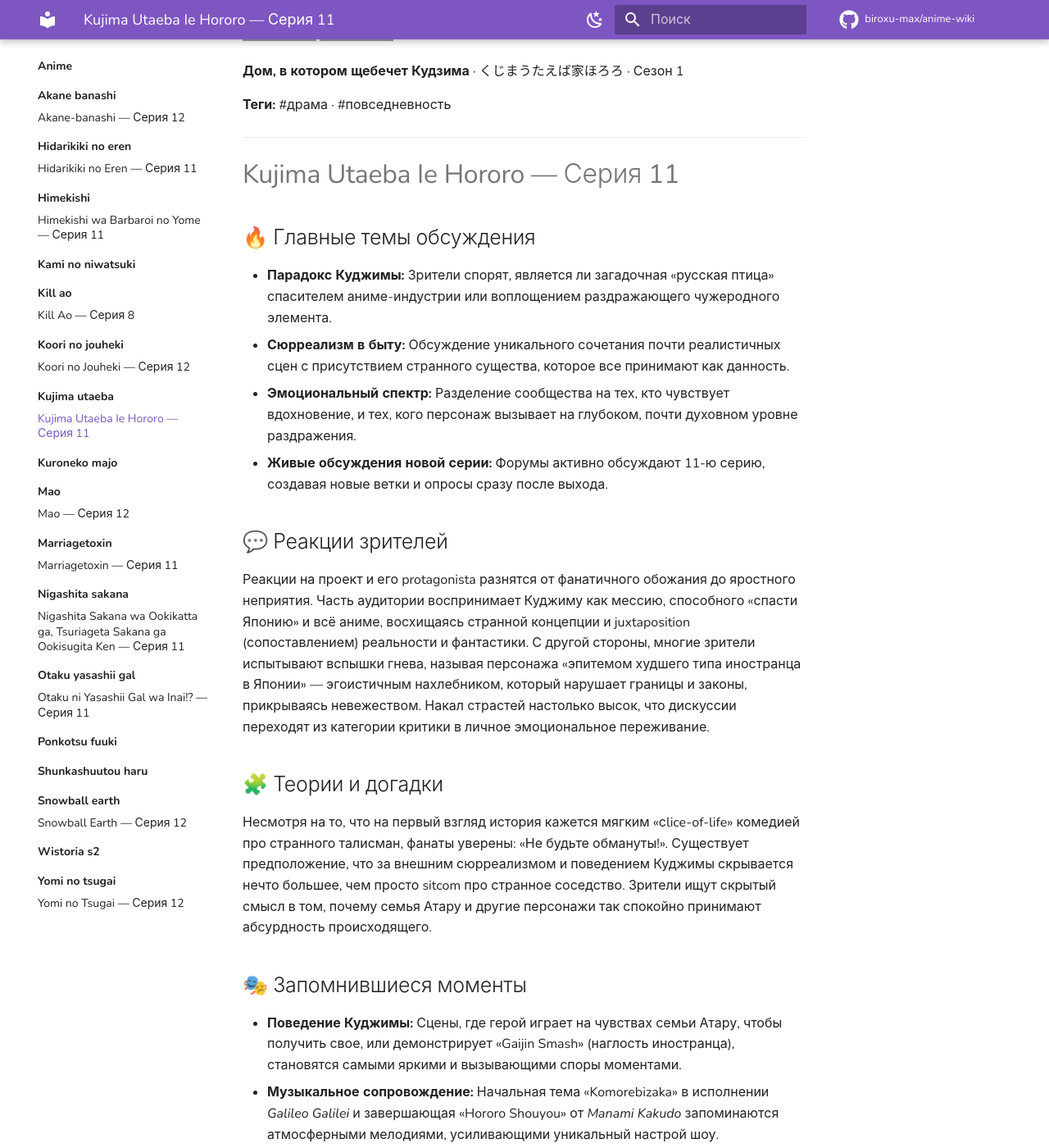
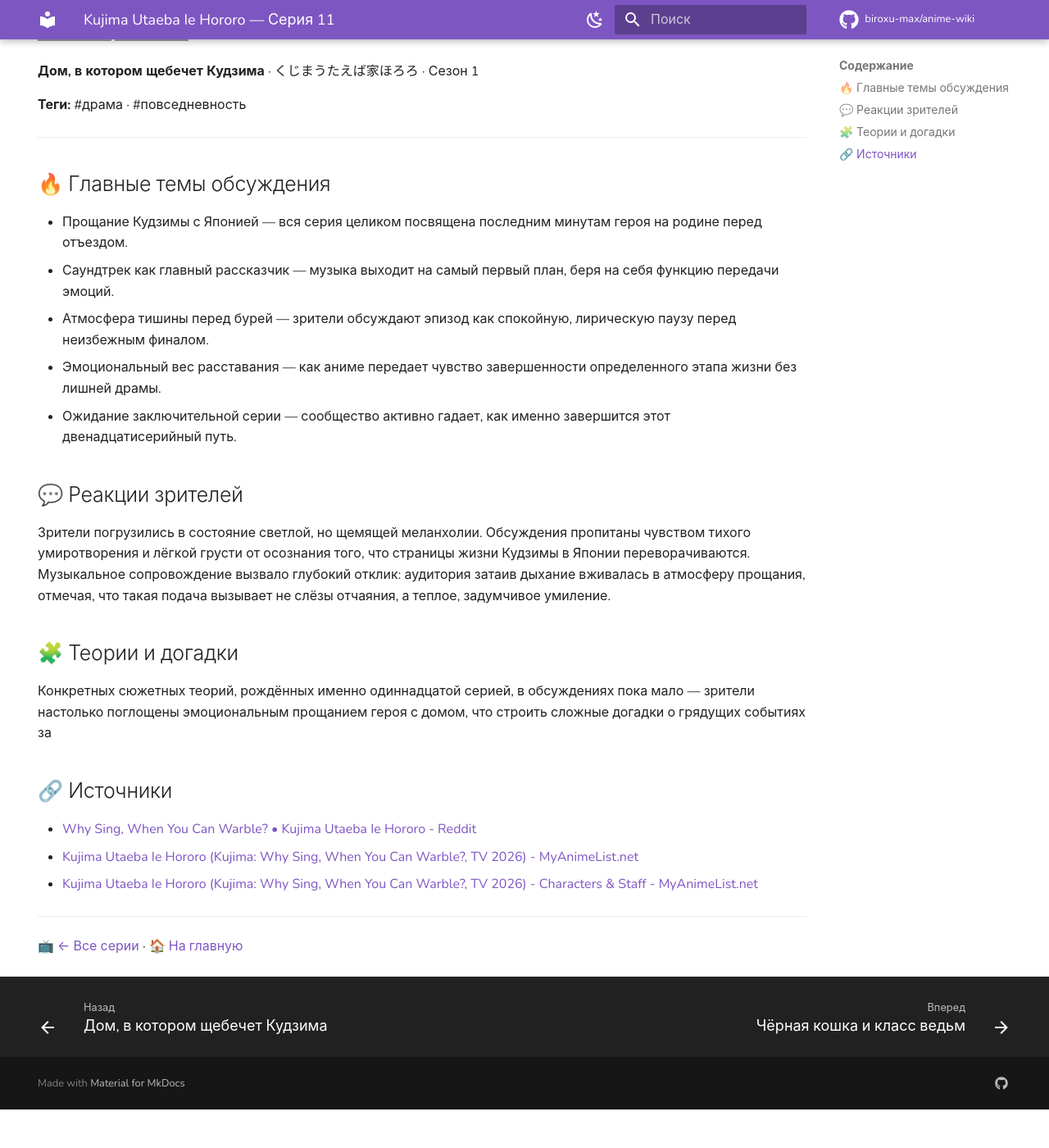
Before and after one commit to biroxu-max/anime-wiki, an MkDocs documentation site: the page built from docs/anime/kujima-utaeba/ep-11.md, in a window 1280 px wide and 1400 px high, scrolled down 237 px. Shown: the whole window at 82% size. Built offline with MkDocs 1.6.1 and Material for MkDocs 9.7.7, drawn with Linux system fonts in a browser that asks for light colours; comment, search, counter and statistics services are not loaded; after the commit the page ends 1590 px from its top, so only the background shows below that; some of the changed text lies outside the part shown; grey boxes are pictures that could not be loaded.

Commit message:
chore(wiki): +kujima-utaeba ep11

```diff
--- a/docs/anime/kujima-utaeba/ep-11.md
+++ b/docs/anime/kujima-utaeba/ep-11.md
@@ -14,40 +16,24 @@ tags:
 
 ---
 
-# Kujima Utaeba Ie Hororo — Серия 11
-
 ## 🔥 Главные темы обсуждения
-- **Парадокс Куджимы:** Зрители спорят, является ли загадочная «русская птица» спасителем аниме-индустрии или воплощением раздражающего чужеродного элемента.
-- **Сюрреализм в быту:** Обсуждение уникального сочетания почти реалистичных сцен с присутствием странного существа, которое все принимают как данность.
-- **Эмоциональный спектр:** Разделение сообщества на тех, кто чувствует вдохновение, и тех, кого персонаж вызывает на глубоком, почти духовном уровне раздражения.
-- **Живые обсуждения новой серии:** Форумы активно обсуждают 11-ю серию, создавая новые ветки и опросы сразу после выхода.
+- Прощание Кудзимы с Японией — вся серия целиком посвящена последним минутам героя на родине перед отъездом.
+- Саундтрек как главный рассказчик — музыка выходит на самый первый план, беря на себя функцию передачи эмоций.
+- Атмосфера тишины перед бурей — зрители обсуждают эпизод как спокойную, лирическую паузу перед неизбежным финалом.
+- Эмоциональный вес расставания — как аниме передает чувство завершенности определенного этапа жизни без лишней драмы.
+- Ожидание заключительной серии — сообщество активно гадает, как именно завершится этот двенадцатисерийный путь.
 
 ## 💬 Реакции зрителей
-Реакции на проект и его protagonista разнятся от фанатичного обожания до яростного неприятия. Часть аудитории воспринимает Куджиму как мессию, способного «спасти Японию» и всё аниме, восхищаясь странной концепции и juxtaposition (сопоставлением) реальности и фантастики. С другой стороны, многие зрители испытывают вспышки гнева, называя персонажа «эпитемом худшего типа иностранца в Японии» — эгоистичным нахлебником, который нарушает границы и законы, прикрываясь невежеством. Накал страстей настолько высок, что дискуссии переходят из категории критики в личное эмоциональное переживание.
+Зрители погрузились в состояние светлой, но щемящей меланхолии. Обсуждения пропитаны чувством тихого умиротворения и лёгкой грусти от осознания того, что страницы жизни Кудзимы в Японии переворачиваются. Музыкальное сопровождение вызвало глубокий отклик: аудитория затаив дыхание вживалась в атмосферу прощания, отмечая, что такая подача вызывает не слёзы отчаяния, а теплое, задумчивое умиление.
 
 ## 🧩 Теории и догадки
-Несмотря на то, что на первый взгляд история кажется мягким «сlice-of-life» комедией про странного талисман, фанаты уверены: «Не будьте обмануты!». Существует предположение, что за внешним сюрреализмом и поведением Куджимы скрывается нечто большее, чем просто sitcom про странное соседство. Зрители ищут скрытый смысл в том, почему семья Атару и другие персонажи так спокойно принимают абсурдность происходящего.
-
-## 🎭 Запомнившиеся моменты
-- **Поведение Куджимы:** Сцены, где герой играет на чувствах семьи Атару, чтобы получить свое, или демонстрирует «Gaijin Smash» (наглость иностранца), становятся самыми яркими и вызывающими споры моментами.
-- **Музыкальное сопровождение:** Начальная тема «Komorebizaka» в исполнении *Galileo Galilei* и завершающая «Hororo Shouyou» от *Manami Kakudo* запоминаются атмосферными мелодиями, усиливающими уникальный настрой шоу.
-
-## 😂 Мемы и шутки
-Конкретные мемы, связанные исключительно с 11-й серией, в обсуждениях пока не зафиксированы. Однако сообщество активно использует фразы вроде «Kujima saved me» в ироничном и искреннем контекстах, обыгрывая парадоксальную любовь-ненависть к главному герою.
-
-## ⚡ Спорные моменты
-Главным предметом споров остается моральный облик Куджимы. Одни считают его поведение («самовлюбленный нахлебник», нарушающий закон ради собственного удовольствия) невыносимым и «отталкивающим». Другие же видят в этом именно ту изюминку, которая отличает сериал от обычных комедий, утверждая, что именно эта странность и делает аниме достойным внимания. Споры о том, портит ли Куджима Японию или наоборот спасает её, не утихают.
-
-## 🎬 Производство и анимация
-Хотя детальные технические разборы 11-й серии в источниках отсутствуют, общее впечатление от проекта складывается как качественная работа над атмосферой. Саундтрек, отмеченный участием таких артистов, как Galileo Galilei, получает высокую оценку за создание нужного настроения. Анимация справляется с задачей передачи контраста между будничной жизнью и сюрреалистическим присутствием птице-существа.
+Конкретных сюжетных теорий, рождённых именно одиннадцатой серией, в обсуждениях пока мало — зрители настолько поглощены эмоциональным прощанием героя с домом, что строить сложные догадки о грядущих событиях за
 
 ## 🔗 Источники
 
-- [Kujima Utaeba Ie Hororo Episode 1 Discussion - Forums - MyAnimeList.net](https://myanimelist.net/forum?topicid=2260099)
+- [Why Sing, When You Can Warble? • Kujima Utaeba Ie Hororo - Reddit](https://www.reddit.com/r/anime/comments/1u976zx/kujima_why_sing_when_you_can_warble_kujima_utaeba)
 - [Kujima Utaeba Ie Hororo (Kujima: Why Sing, When You Can Warble?, TV 2026) - MyAnimeList.net](https://myanimelist.net/anime/58832/Kujima_Utaeba_Ie_Hororo)
-- [Kujima Utaeba Ie Hororo (Kujima: Why Sing, When You Can Warble?) – 09 - Lost in Anime](https://lostinanime.com/2026/06/kujima-utaeba-ie-hororo-kujima-why-sing-when-you-can-warble-09)
-- [Kujima: Why Sing, When You Can Warble? - The Spring 2026 Anime Preview Guide - Anime News Network:IN](https://www.animenewsnetwork.com/preview-guide/2026/spring/kujima-why-sing-when-you-can-warble/.234737)
-- [Episode 11 - Snowball Earth - Anime News Network:SEA](https://www.animenewsnetwork.com/review/snowball-earth/episode-11/.238472)
+- [Kujima Utaeba Ie Hororo (Kujima: Why Sing, When You Can Warble?, TV 2026) - Characters & Staff - MyAnimeList.net](https://myanimelist.net/anime/58832/Kujima_Utaeba_Ie_Hororo/characters)
 
 ---
 📺 [← Все серии](index.md) · [🏠 На главную](../../index.md)
--- a/docs/anime/kujima-utaeba/index.md
+++ b/docs/anime/kujima-utaeba/index.md
@@ -30,5 +30,5 @@ title: "Дом, в котором щебечет Кудзима"
 ## 📖 Серии и обсуждения
 
 <!-- AUTO-EPISODES -->
-*Страницы обсуждений появятся после выхода серий.*
+- 📺 [Серия 11](./ep-11.md)
 <!-- /AUTO-EPISODES -->
```
Also changed, not shown: other parts of docs/anime/kujima-utaeba/ep-11.md (+2 -0 lines).
